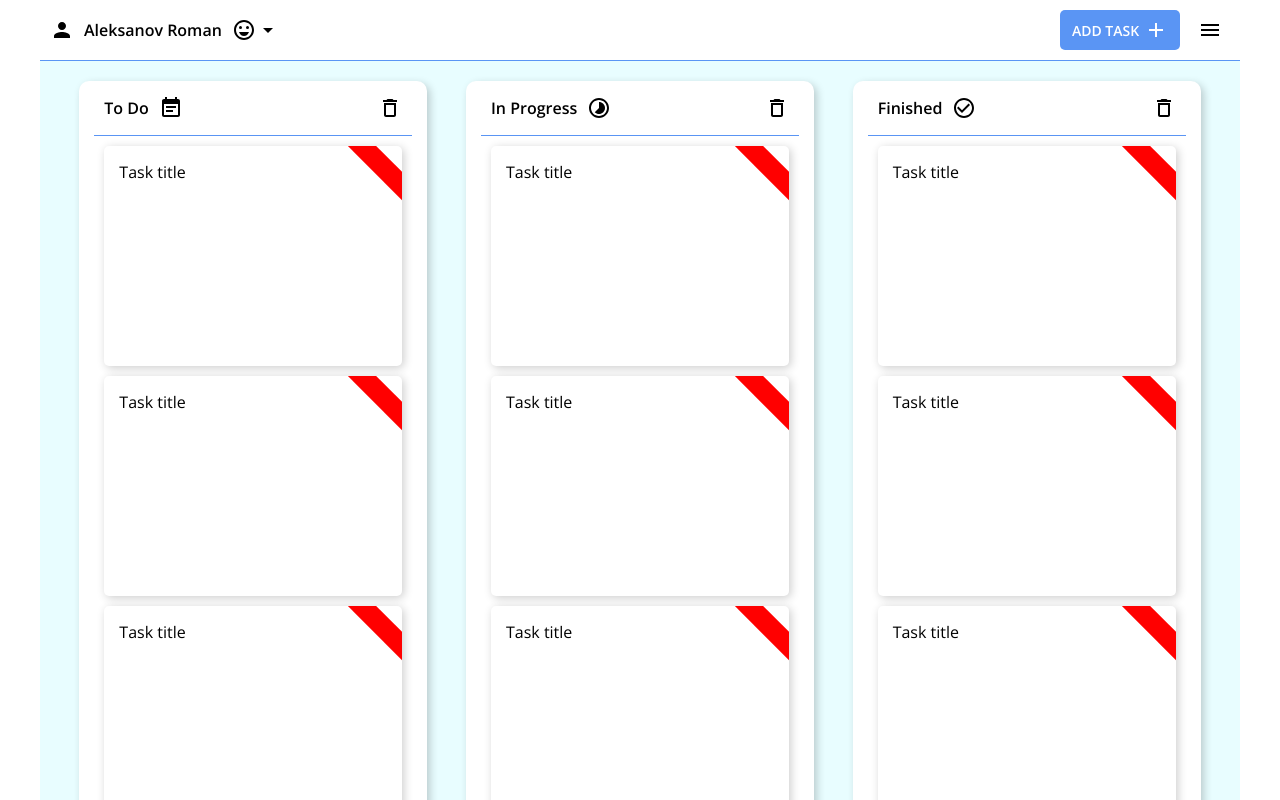
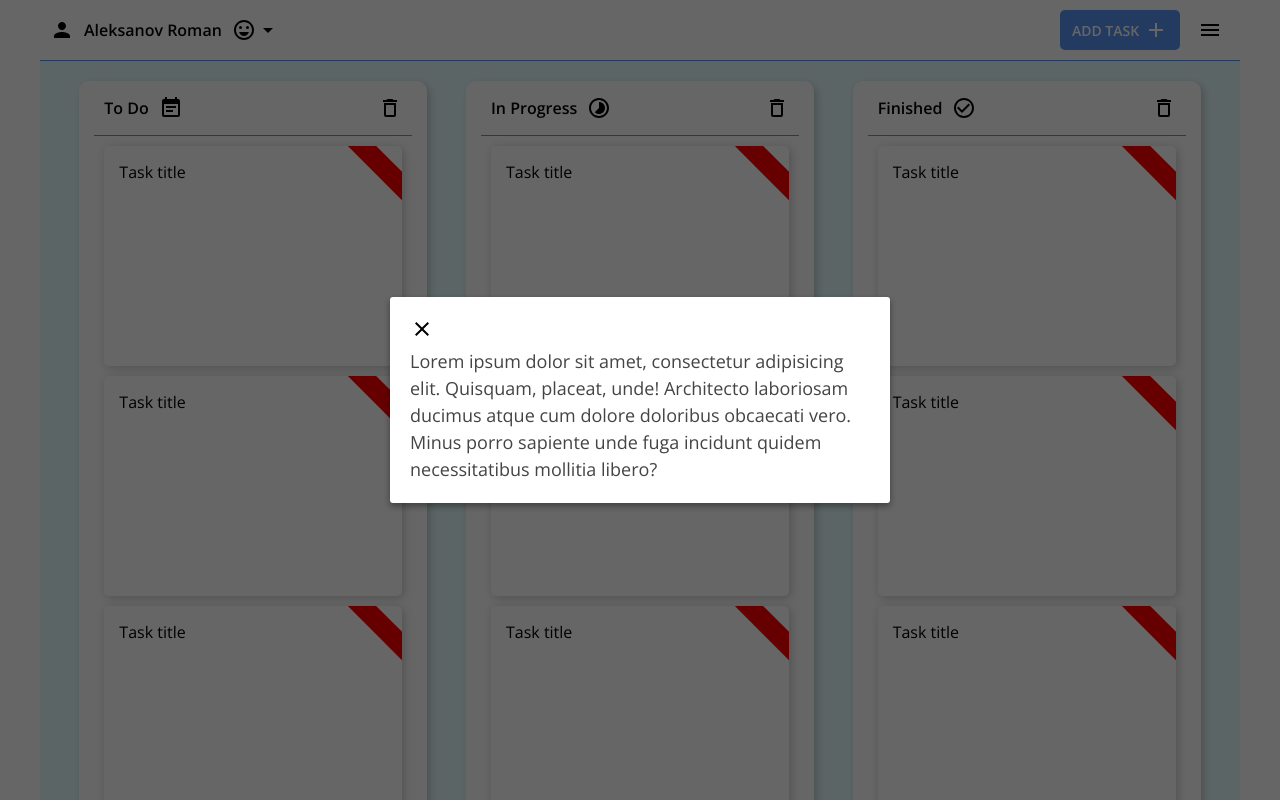
Before and after one commit to R0Mkka/task-manager, a Vue app: page / in a window 1280 px wide. Both pictures are taken after a click on the button "ADD TASK". Built offline with nearby package versions, Linux system fonts and the light colour scheme.

Commit message:
modal component was added

```diff
--- a/src/App.vue
+++ b/src/App.vue
@@ -1,15 +1,32 @@
 <template>
   <div id="app">
-      <RootContainer></RootContainer>
+      <Modal v-if="isModalShown" @close="hideModal"></Modal>
+
+      <RootContainer @show-modal="showModal"></RootContainer>
   </div>
 </template>
 
 <script>
 import RootContainer from './components/RootContainerComponent';
+import Modal from './components/shared/ModalComponent';
 
 export default {
     components: {
-        RootContainer
+        RootContainer,
+        Modal
+    },
+    data() {
+        return {
+            isModalShown: false
+        }
+    },
+    methods: {
+        hideModal() {
+            this.isModalShown = false;
+        },
+        showModal() {
+            this.isModalShown = true;
+        }
     }
 }
 </script>
--- a/src/components/RootContainerComponent.vue
+++ b/src/components/RootContainerComponent.vue
@@ -1,6 +1,6 @@
 <template>
     <div class="root-container">
-        <Header></Header>
+        <Header @show-modal="showModal"></Header>
         <Content></Content>
         <Footer></Footer>
     </div>
@@ -16,6 +16,11 @@
             Header,
             Content,
             Footer
+        },
+        methods: {
+            showModal() {
+                this.$emit('show-modal');
+            }
         }
     }
 </script>
--- a/src/components/header/HeaderComponent.vue
+++ b/src/components/header/HeaderComponent.vue
@@ -13,7 +13,7 @@
         </div>
 
         <div class="header__add-task-button">
-            <button class="clickable">
+            <button class="clickable" @click="addTaskModal">
                 <span class="bold600">Add task</span>
                 <img :src="getPictureUrl('common/add')">
             </button>
@@ -32,7 +32,8 @@
                 timerId: null,
                 currentTime: new Date().toLocaleString(),
                 arrowImage: 'common/arrow-down',
-                menuImage: 'common/menu-normal'
+                menuImage: 'common/menu-normal',
+                isModalShown: false
             }
         },
         methods: {
@@ -48,6 +49,9 @@
                 this.menuImage = (this.menuImage === 'common/menu-normal')
                     ? 'common/menu-close'
                     : 'common/menu-normal';
+            },
+            addTaskModal() {
+                this.$emit('show-modal');
             }
         }
     }
--- /dev/null
+++ b/src/components/shared/ModalComponent.vue
@@ -0,0 +1,70 @@
+<template>
+    <transition name="fade" @after-enter="showContent = true" appear>
+        <div class="modal" @click="showContent = false">
+            <transition name="fade" @after-leave="closeModal">
+                <div v-if="showContent" class="content" @click.stop>
+                    <div class="close" @click="closeModal">
+                        <img src="../../assets/images/common/menu-close.svg">
+                    </div>
+
+                    <span>
+                        Lorem ipsum dolor sit amet, consectetur adipisicing elit.
+                        Quisquam, placeat, unde! Architecto laboriosam ducimus atque
+                        cum dolore doloribus obcaecati vero. Minus porro sapiente
+                        unde fuga incidunt quidem necessitatibus mollitia libero?
+                    </span>
+                </div>
+            </transition>
+        </div>
+    </transition>
+</template>
+
+<script>
+    export default {
+        data () {
+            return {
+                showContent: false
+            }
+        },
+        methods: {
+            closeModal() {
+                this.$emit('close');
+            }
+        }
+    }
+</script>
+
+<style scoped>
+    .modal {
+        position: fixed;
+        top: 0;
+        left: 0;
+        display: flex;
+        justify-content: center;
+        align-items: center;
+        width: 100vw;
+        height: 100vh;
+        background-color: rgba(0,0,0,0.6);
+        z-index: 1000;
+    }
+
+    .content {
+        width: 500px;
+        padding: 20px;
+        border-radius: 3px;
+        background-color: #ffffff;
+        color: #444444;
+        font-size: 18px;
+        line-height: 1.5;
+        box-shadow: 0 3px 6px rgba(0,0,0,0.16), 0 3px 6px rgba(0,0,0,0.23);
+        box-sizing: border-box;
+    }
+
+    .fade-enter, .fade-leave-to {
+        opacity: 0;
+    }
+
+    .fade-enter-active, .fade-leave-active {
+        transition: 0.2s opacity ease-out;
+    }
+</style>
```
